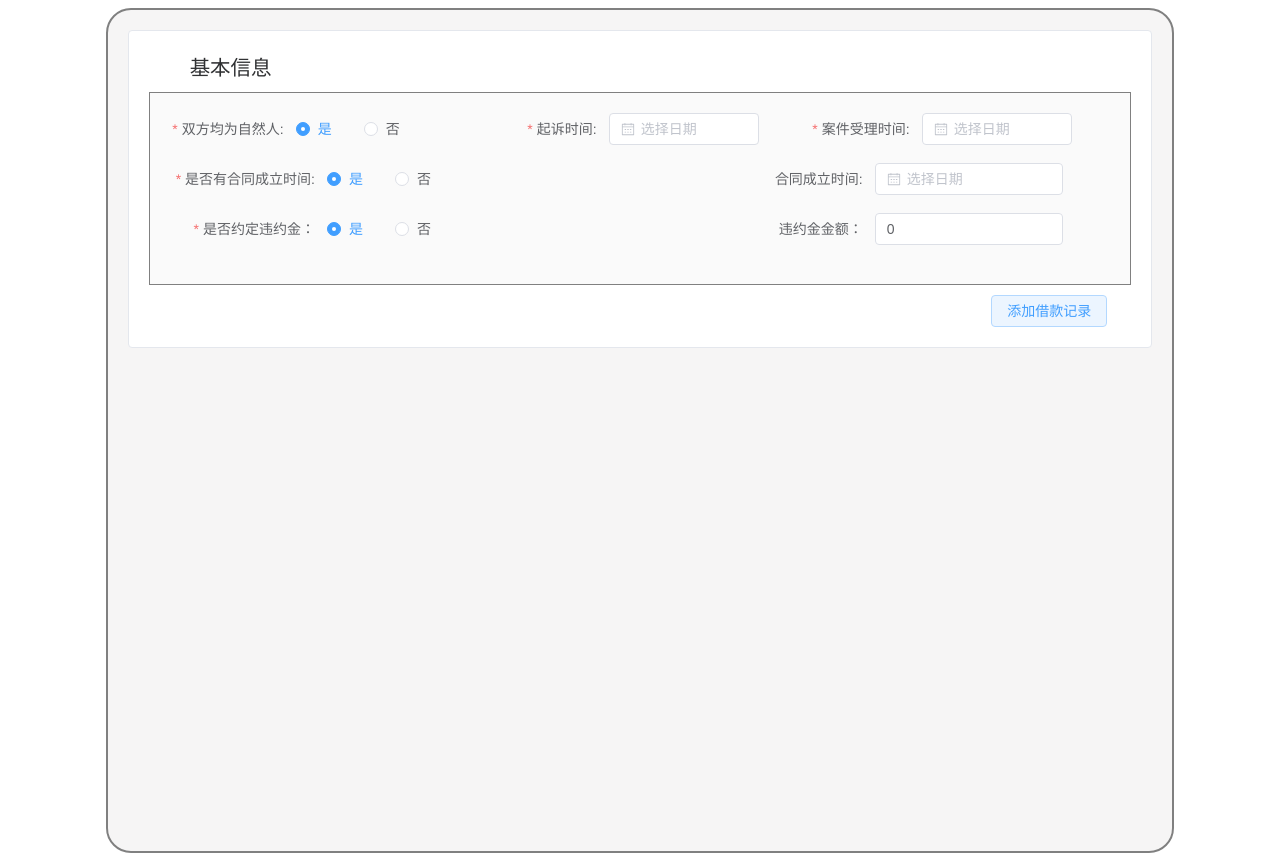
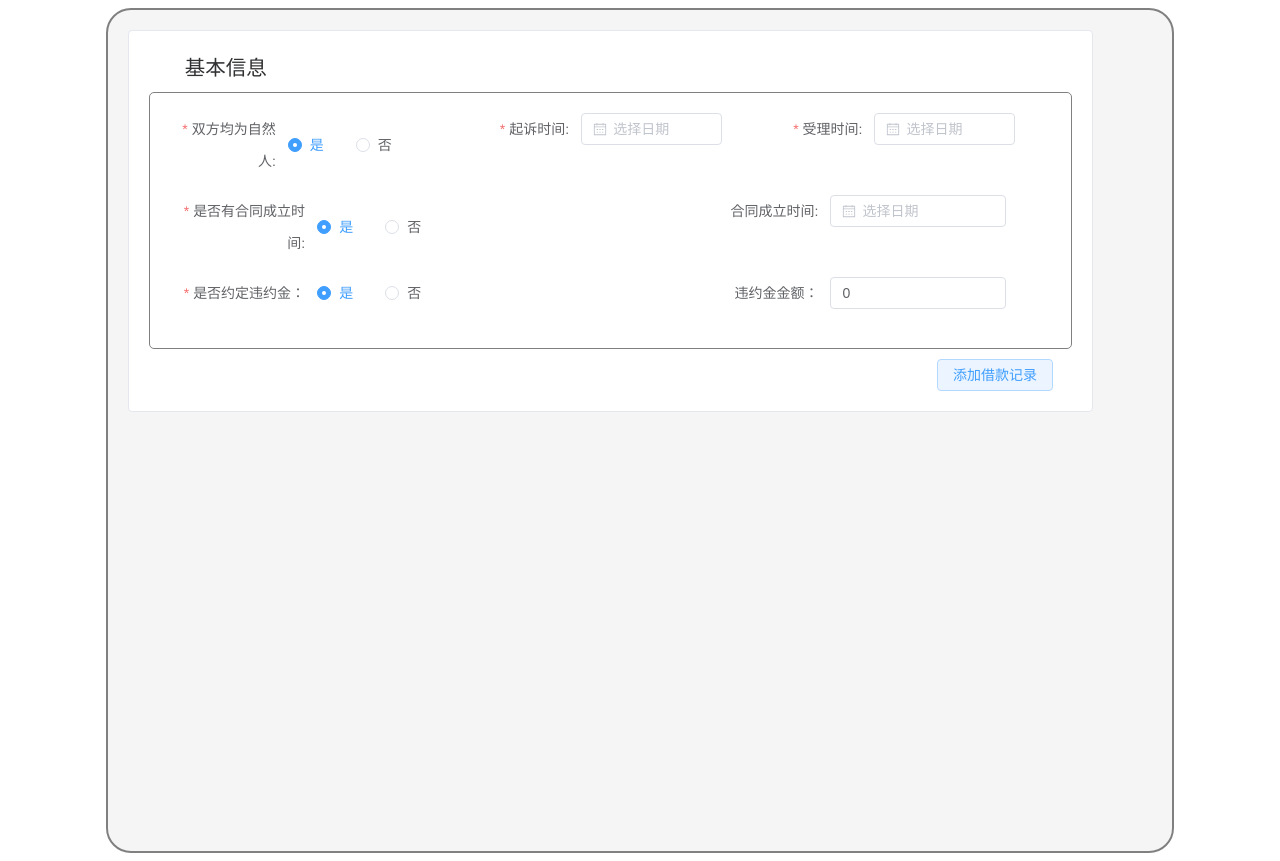
Before and after one commit to KYSpring/thu_lx_vue3, a Vue app: page / in a window 1280 px wide. Built offline with nearby package versions, Linux system fonts and the light colour scheme; some icons are missing.

Commit message:
解决媒体查询在win10上失效的问题

```diff
--- a/src/App.vue
+++ b/src/App.vue
@@ -10,6 +10,24 @@ import LXInfoModVue from './components/LXInfoMod.vue';
 </template>
 
 <style>
+html {
+font-size:10.24px;
+}
+#app {
+  position: relative;
+  font-family: Avenir, Helvetica, Arial, sans-serif;
+  -webkit-font-smoothing: antialiased;
+  -moz-osx-font-smoothing: grayscale;
+  text-align: center;
+  color: #2c3e50;
+  width: 1024px;
+  height: 100vh;
+  padding: 2rem;
+  margin:auto;
+  border:2px solid gray;
+  border-radius: 25px;
+  background: rgb(246, 245, 245);
+}
 @media (max-width: 1024px) {
     html {
       font-size:1vw;
@@ -27,26 +45,10 @@ import LXInfoModVue from './components/LXInfoMod.vue';
       border:2px solid gray;
       border-radius: 25px;
       background: rgb(246, 245, 245);
+      /* background: green; */
     }
-}
-html {
-  font-size:10.24px;
-}
-#app {
-  position: relative;
-  font-family: Avenir, Helvetica, Arial, sans-serif;
-  -webkit-font-smoothing: antialiased;
-  -moz-osx-font-smoothing: grayscale;
-  text-align: center;
-  color: #2c3e50;
-  width: 1024px;
-  height: 100vh;
-  padding: 2rem;
-  margin:auto;
-  border:2px solid gray;
-  border-radius: 25px;
-  background: rgb(246, 245, 245);
 }
 
 
+
 </style>
--- a/src/components/LXInfoMod.vue
+++ b/src/components/LXInfoMod.vue
@@ -87,7 +87,7 @@ const addLendRecord = ()=>{
             </el-form-item>
           </el-col>
           <el-col :span=8>
-            <el-form-item label="案件受理时间:" prop="acceptanceTime">
+            <el-form-item label="受理时间:" prop="acceptanceTime">
               <el-date-picker
               v-model="ruleForm.acceptanceTime"
               type="date" placeholder="选择日期"
@@ -148,7 +148,7 @@ const addLendRecord = ()=>{
 <style scoped>
 #basebox{
   position: relative;
-  width: 100%;
+  /* width: 100%; */
   font-size:2rem;
   display: flex;
   justify-self: start;
@@ -162,9 +162,10 @@ const addLendRecord = ()=>{
   font-size: 10rem;
 }
 #ruleFormClass{
-  background: rgb(250, 250, 250);
+  /* background: rgb(250, 250, 250); */
   padding: 2rem;
   border:1px solid gray;
+  border-radius: 5px;
   margin:1rem 0;
 }
 </style>
```
Also changed, not shown: 1 other file (tests, documents, lock files or other folders).
